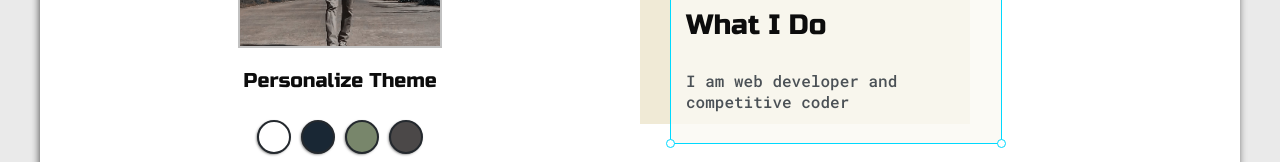
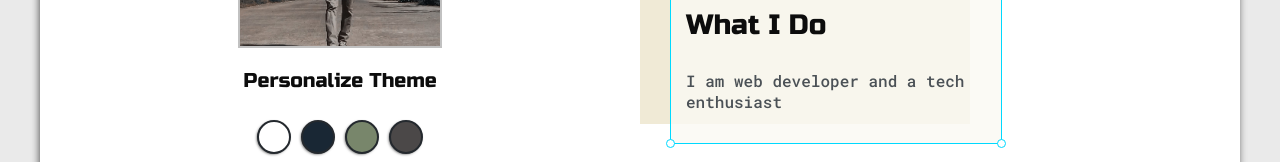
Before and after one commit to pradeepjaiswal368/portfolio-website, a plain HTML site: page index.html in a window 1280 px wide. Shown: the part 413-575 px from the top of the page. Drawn offline with Linux system fonts and the light colour scheme.

Commit message:
Update index.html

```diff
--- a/index.html
+++ b/index.html
@@ -52,7 +52,7 @@
                         <div id="corner-tl" class="corner"></div>
                         <div id="corner-tr" class="corner"></div>
                       <h3>What I Do</h3>
-                      <p>I am web developer and competitive coder</p>
+                      <p>I am web developer and a tech enthusiast</p>
                       <div id="corner-br" class="corner"></div>
                       <div id="corner-bl" class="corner"></div>
                   </div>
```
